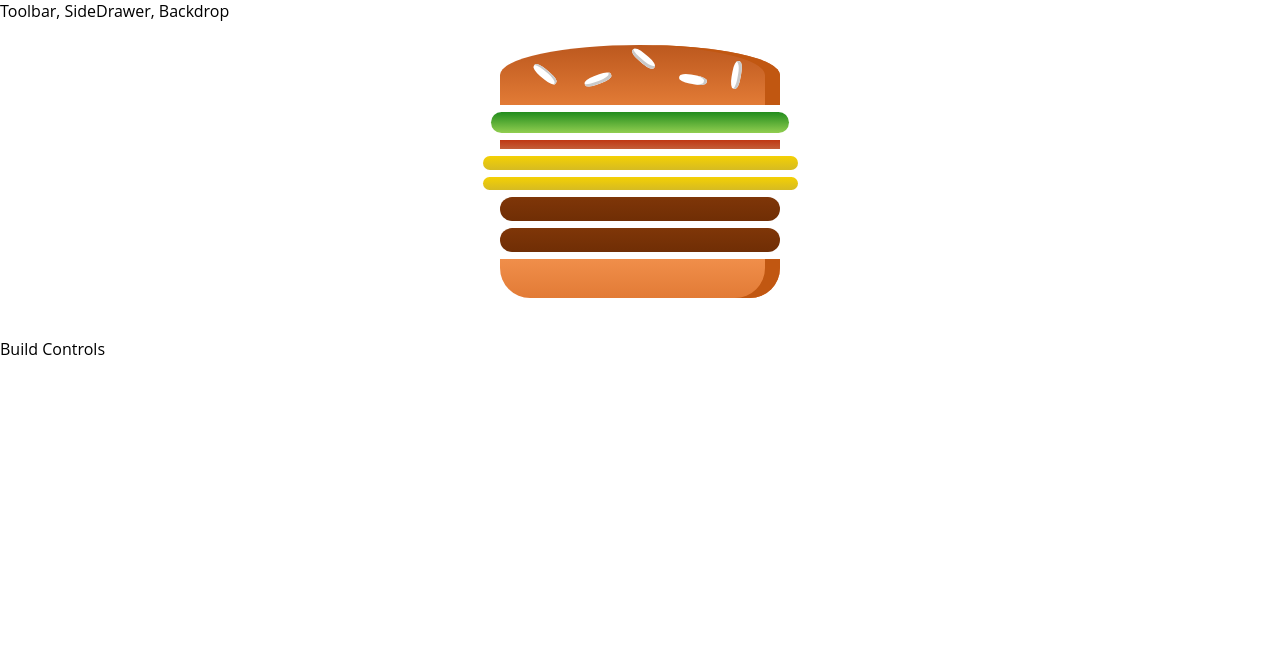
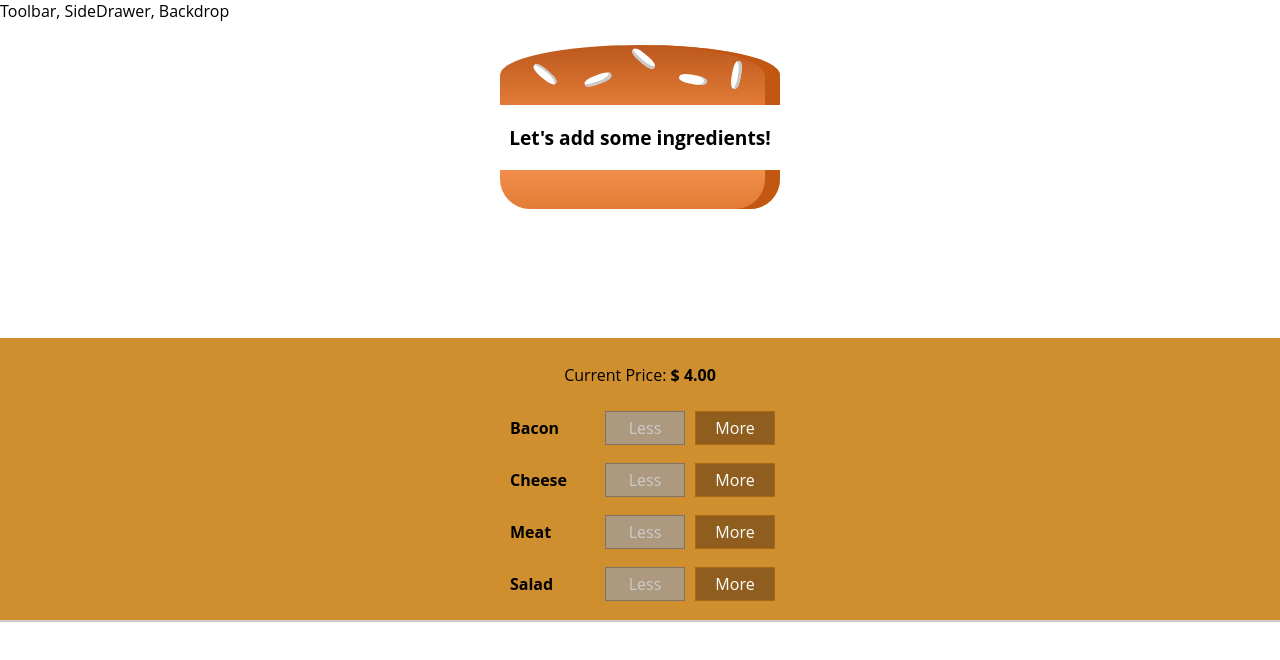
Before and after one commit to ian93/burger-builder, a React app: page / in a window 1280 px wide. Shown: the top 660 px of the page. Built offline with nearby package versions, Linux system fonts and the light colour scheme; the HTML template or start-up script is replaced by a standard one.

Commit message:
feat: Dynamic Ingredient control (Handler, forEach, Digits control)

```diff
--- /dev/null
+++ b/src/components/Burger/BuildControls/BuildControl/BuildControl.jsx
@@ -0,0 +1,62 @@
+import React from 'react';
+import styled from 'styled-components';
+
+const buildControl = props => (
+  <BuildControl>
+    <Label>{props.label}</Label>
+    <button type="button" className="Less" onClick={props.removed} disabled={props.disable}>Less</button>
+    <button type="button" className="More" onClick={props.added}>More</button>
+  </BuildControl>
+);
+
+const BuildControl = styled.div`
+  display: flex;
+  justify-content: space-between;
+  align-items: center;
+  margin: 5px 0;
+  button {
+    margin: 0 5px;
+    padding: 5px;
+    width: 80px;
+    display: block;
+    border: 1px solid #aa6817;
+    outline: none;
+    font: inherit;
+    cursor: pointer;
+    :disabled {
+      border: 1px solid #7e7365;
+      color: #ccc;
+      background-color: #ac9980;
+      cursor: default;
+    }
+    :hover:disabled {
+      background-color: #ac9980;
+      color: #ccc;
+      cursor: not-allowed;
+    }
+  }
+  .Less {
+    background-color: #d39952;
+    color: white;
+    :hover, :active {
+      background-color: #daa972;
+      color: white;
+    }
+  }
+  .More {
+    background-color: #8f5e1e;
+    color: white;
+    :hover, :active {
+      background-color: #99703f;
+      color: white;
+    }
+  }
+`;
+
+const Label = styled.div`
+  padding: 10px;
+  font-weight: bold;
+  width: 80px;
+`;
+
+export default buildControl;
--- /dev/null
+++ b/src/components/Burger/BuildControls/BuildControls.jsx
@@ -0,0 +1,43 @@
+import React from 'react';
+import styled from 'styled-components';
+
+import BuildControl from './BuildControl/BuildControl';
+
+const controls = [
+  { label: 'Bacon', type: 'bacon' },
+  { label: 'Cheese', type: 'cheese' },
+  { label: 'Meat', type: 'meat' },
+  { label: 'Salad', type: 'salad' }
+];
+
+const buildControls = props => (
+  <BuildControls>
+    <p>
+      Current Price:&nbsp;
+      <strong>$&nbsp;</strong>
+      <strong>{props.price.toFixed(2)}</strong>
+    </p>
+    {controls.map(ctrl => (
+      <BuildControl
+        key={ctrl.label}
+        label={ctrl.label}
+        added={() => props.ingredientAdded(ctrl.type)}
+        removed={() => props.ingredientRemoved(ctrl.type)}
+        disable={props.disabled[ctrl.type]}
+      />
+    ))}
+  </BuildControls>
+);
+
+const BuildControls = styled.div`
+  margin: auto;
+  padding: 10px 0;
+  width: 100%;
+  background-color: #cf8f2e;
+  display: flex;
+  flex-flow: column;
+  align-items: center;
+  box-shadow: 0 2px 1px #ccc;
+`;
+
+export default buildControls;
--- a/src/components/Burger/Burger.jsx
+++ b/src/components/Burger/Burger.jsx
@@ -4,15 +4,22 @@
 import BurgerIngredients from './BurgerIngredients/BurgerIngredients';
 
 const burger = props => {
-  const transfromedIngredients = Object.keys(props.ingredients).map(
+  let transfromedIngredients = Object.keys(props.ingredients)
+    .map(
       ingredientKey => {
         return [...Array(props.ingredients[ingredientKey])].map((_, idx) => {
           return (
             <BurgerIngredients key={ingredientKey + idx} type={ingredientKey} />
           );
         });
+      })
+    .reduce((arr, el) => {
+      return arr.concat(el);
+    }, []);
+
+  if (transfromedIngredients.length === 0) {
+    transfromedIngredients = <p>Let&apos;s add some ingredients!</p>
   }
-  );
 
   return (
     <Burger>
@@ -27,7 +34,7 @@
   width: 100%;
   margin: auto;
   height: 250px;
-  overflow: scroll;
+  overflow: auto;
   text-align: center;
   font-weight: bold;
   font-size: 1.2rem;
--- a/src/containers/BurgerBuilder/BurgerBuilder.jsx
+++ b/src/containers/BurgerBuilder/BurgerBuilder.jsx
@@ -2,22 +2,71 @@
 
 import Aux from '../../hoc/Aux';
 import Burger from '../../components/Burger/Burger';
+import BurgerControls from '../../components/Burger/BuildControls/BuildControls';
+
+const INGREDIENT_PRICES = {
+  meat: 1.3,
+  bacon: 0.7,
+  salad: 0.5,
+  cheese: 0.4
+}
 
 class BurgerBuilder extends Component {
   state = {
     ingredients: {
-      salad: 1,
-      bacon: 1,
-      cheese: 2,
-      meat: 2,
+      bacon: 0,
+      cheese: 0,
+      meat: 0,
+      salad: 0,
+    },
+    totalPrice: 4,
+  }
+
+  addIngredientHandler = type => {
+    const oldCount = this.state.ingredients[type];
+    const updatedCount = oldCount + 1;
+    const updatedIngredients = {
+      ...this.state.ingredients
+    };
+    updatedIngredients[type] = updatedCount;
+    const priceAddition = INGREDIENT_PRICES[type];
+    const oldPrice = this.state.totalPrice;
+    const newPrice = oldPrice + priceAddition;
+    this.setState({ ingredients: updatedIngredients, totalPrice: newPrice });
+  }
+
+  removeIngredientHandler = type => {
+    const oldCount = this.state.ingredients[type];
+    if (oldCount > 0) {
+      const updatedCount = oldCount - 1;
+      const updatedIngredients = {
+        ...this.state.ingredients
+      };
+      updatedIngredients[type] = updatedCount;
+      const priceDeduction = INGREDIENT_PRICES[type];
+      const oldPrice = this.state.totalPrice;
+      const newPrice = oldPrice - priceDeduction;
+      this.setState({ ingredients: updatedIngredients, totalPrice: newPrice });
     }
   }
 
   render () {
+    const disableInfo = {
+      ...this.state.ingredients
+    };
+    Object.keys(disableInfo).forEach(key => {
+      disableInfo[key] = disableInfo[key] <= 0;
+    });
+
     return (
       <Aux>
         <Burger ingredients={this.state.ingredients} />
-        <div>Build Controls</div>
+        <BurgerControls
+          ingredientAdded={this.addIngredientHandler}
+          ingredientRemoved={this.removeIngredientHandler}
+          disabled={disableInfo}
+          price={this.state.totalPrice}
+        />
       </Aux>
     );
   }
```
Also changed, not shown: .eslintrc.json. Lines whose indentation alone changed are shown as unchanged.
